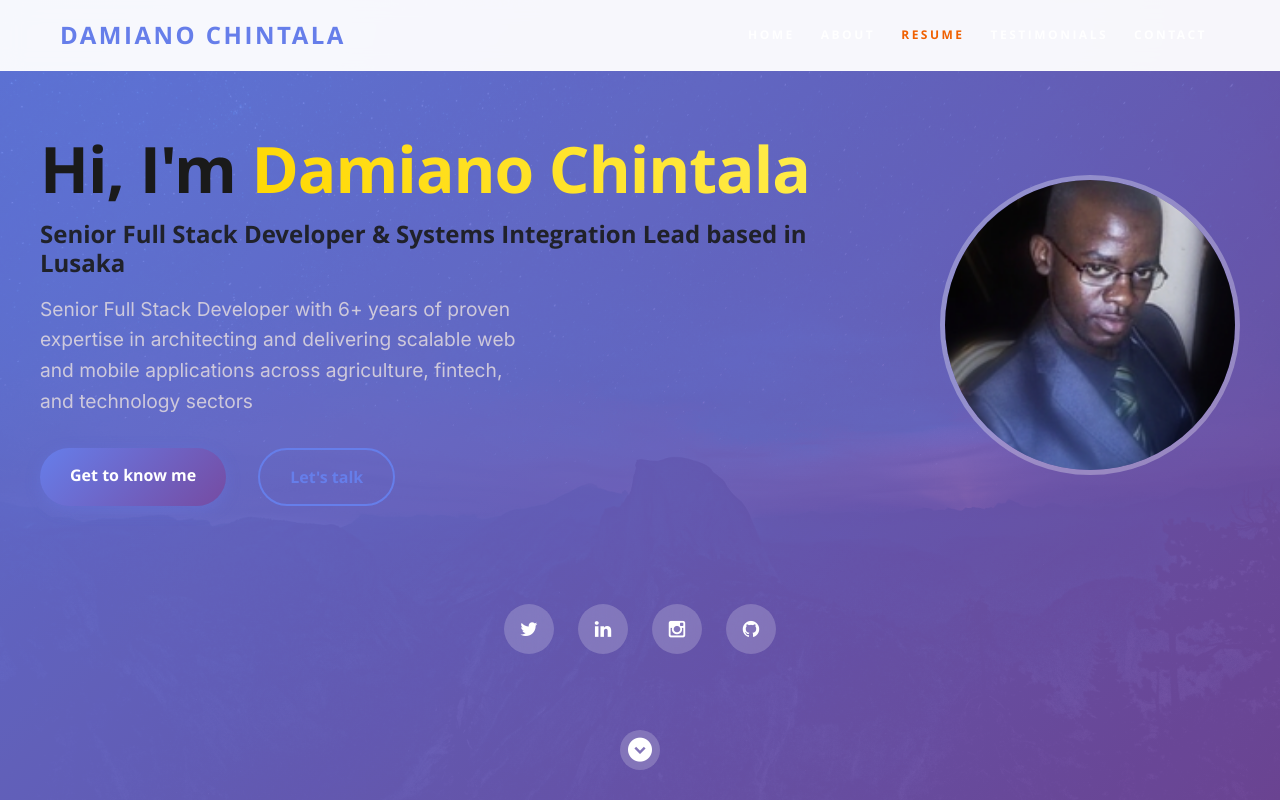
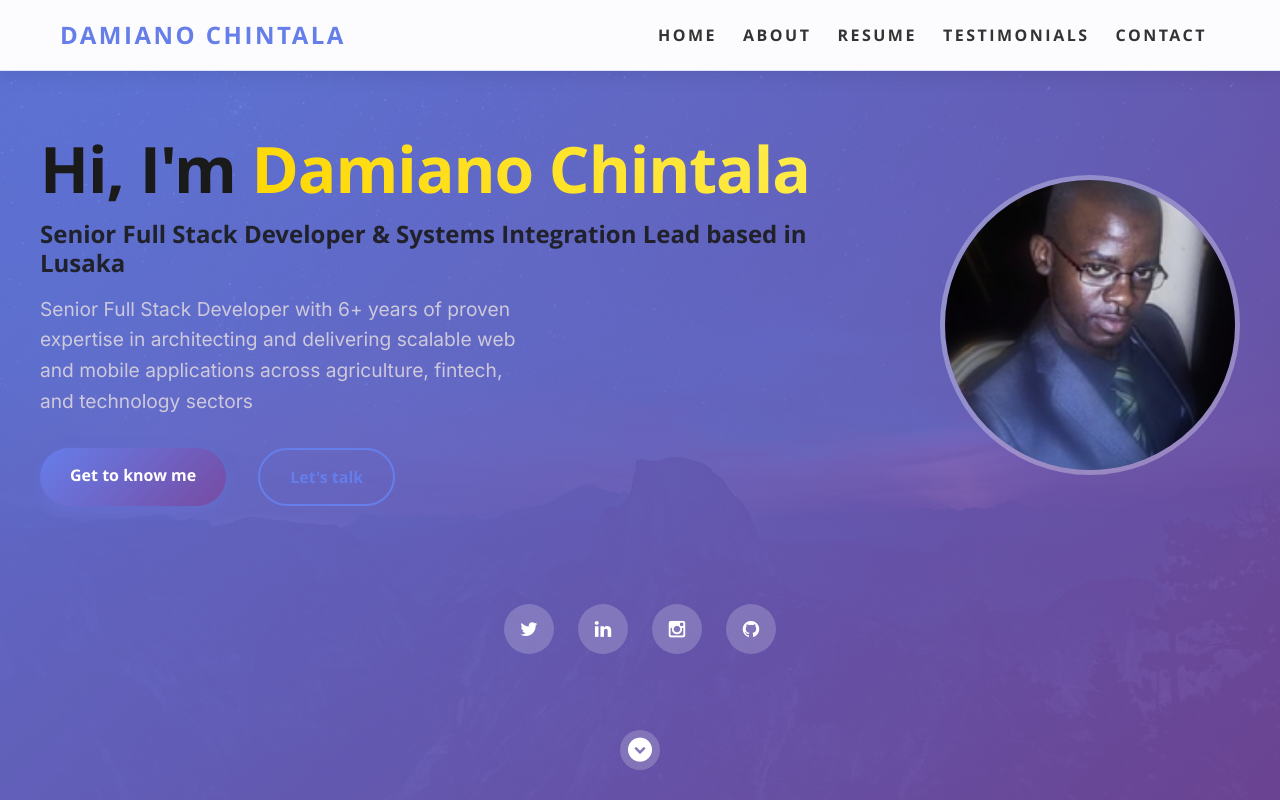
Before and after one commit to DamianoSilverhand/DamianoSilverhand.github.io, a React (Create React App) app: page / in a window 1280 px wide. Shown: the top 800 px of the page. Built offline with nearby package versions, Linux system fonts and the light colour scheme.

Commit message:
updated Header CSS

```diff
--- a/src/App.css
+++ b/src/App.css
@@ -148,10 +148,11 @@ p {
   left: 0;
   right: 0;
   z-index: 1000;
-  background: rgba(255, 255, 255, 0.95);
+  background: rgba(255, 255, 255, 0.98);
   backdrop-filter: blur(10px);
-  border-bottom: 1px solid rgba(255, 255, 255, 0.2);
+  border-bottom: 1px solid rgba(102, 126, 234, 0.2);
   transition: all 0.3s ease;
+  box-shadow: 0 2px 20px rgba(0, 0, 0, 0.1);
 }
 
 .nav-container {
@@ -176,19 +177,24 @@ p {
   list-style: none;
   margin: 0;
   padding: 0;
+  align-items: center;
 }
 
 .nav-menu li {
   margin: 0 1rem;
+  list-style: none;
 }
 
 .nav-link {
-  color: #333;
-  font-weight: 500;
+  color: #333 !important;
+  font-weight: 600;
   padding: 0.5rem 1rem;
   border-radius: 25px;
   transition: all 0.3s ease;
   text-decoration: none;
+  display: block;
+  font-size: 1rem;
+  line-height: 1.5;
 }
 
 .nav-link:hover {
@@ -650,7 +656,7 @@ p {
 }
 
 .testimonial-heading {
-  color: #667eea;
+  color: #d9dce9;
 }
 
 .testimonial-description {
```
